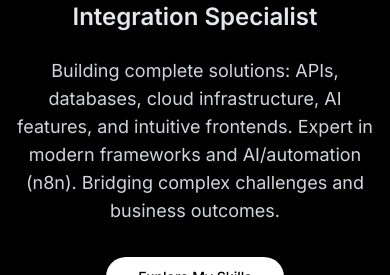
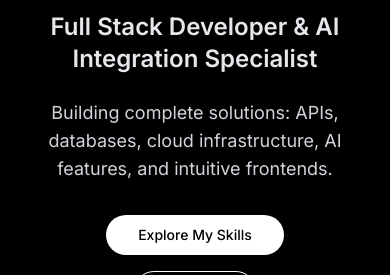
Before and after one commit to rafaelcorporan/portfolio, a Next.js app: page / in a window 390 px wide. Shown: the part 400-675 px from the top of the page. Built offline with nearby package versions, Linux system fonts and the light colour scheme.

Commit message:
Update hero section text for mobile responsiveness

```diff
--- a/components/hero-section.tsx
+++ b/components/hero-section.tsx
@@ -90,7 +90,7 @@ export function HeroSection() {
           : 'translate-y-10 opacity-0'
           }`}>
           Building complete solutions: APIs, databases, cloud infrastructure, AI features, and intuitive frontends.
-          Expert in modern frameworks and AI/automation (n8n). Bridging complex challenges and business outcomes.
+          <span className="hidden md:inline"> Expert in modern frameworks and AI/automation (n8n). Bridging complex challenges and business outcomes.</span>
         </p>
 
         <div className={`flex flex-col sm:flex-row gap-4 justify-center items-center transition-all duration-500 transform pointer-events-auto ${visibleElements[4]
```
